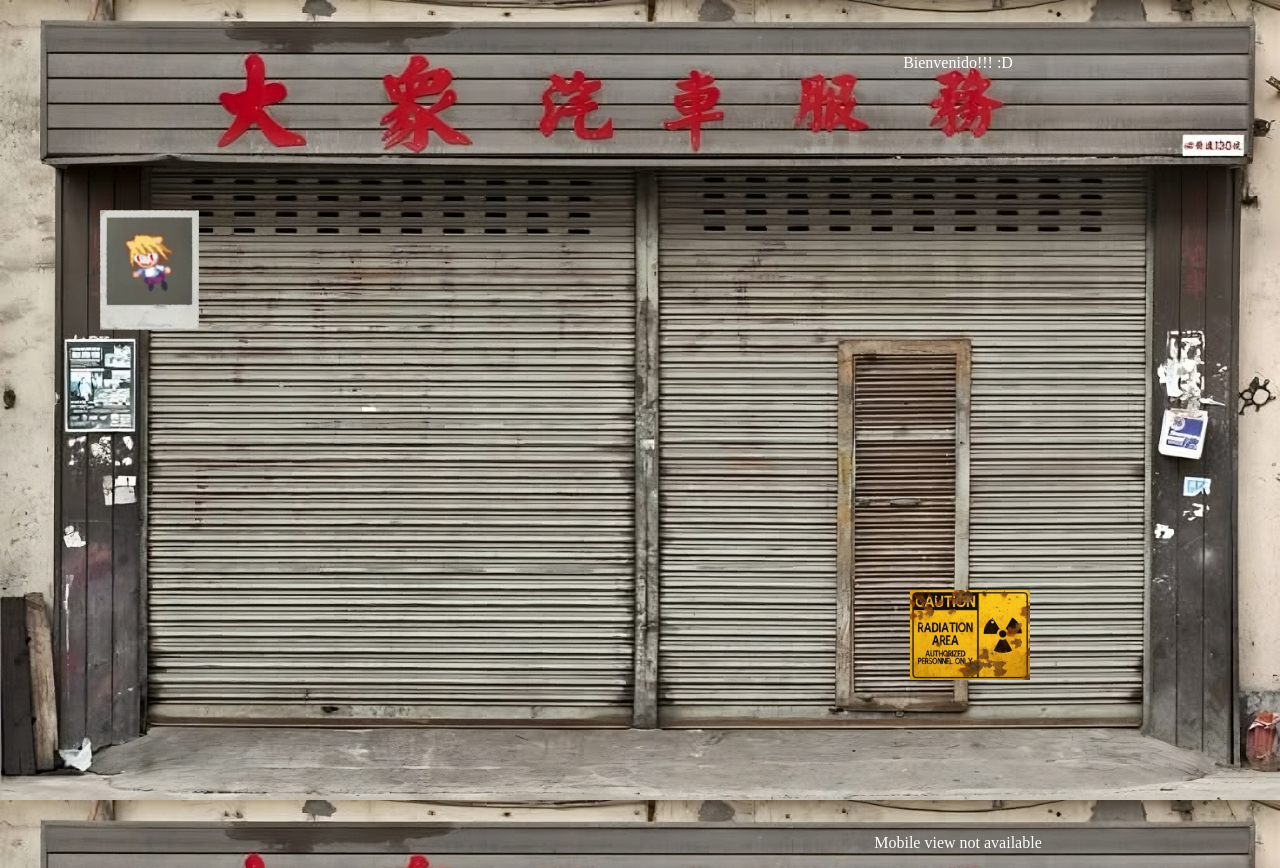
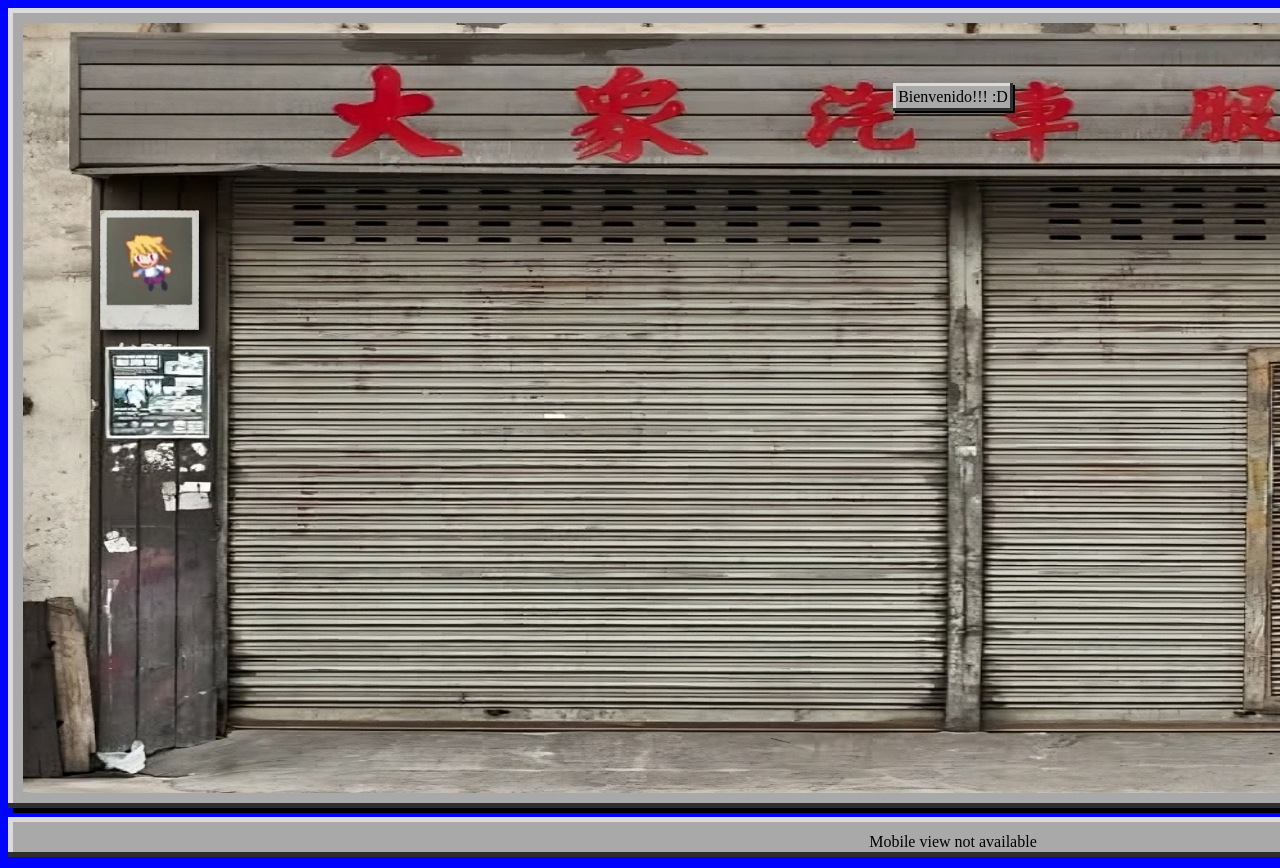
Before and after one commit to HurryChocolate/neocitiesProject, a plain HTML site: page index.html in a window 1280 px wide. Shown: the top 868 px of the page. Drawn offline with Linux system fonts and the light colour scheme.

Commit message:
ouuu yeah

```diff
--- a/index.css
+++ b/index.css
@@ -1,19 +1,27 @@
 body{
-    width: 1900px;
+    width: 1890px;
     height: 800px;
     background-image: url(/images/21e72d6fc1563d5500582a3fcc63a545.jpeg);
-    background-repeat: repeat;
-    background-attachment: fixed;
-    background-size: 100% 100%;
-    background-color: black;
+    background-repeat: no-repeat;
+    background-size: 1890px 790px ;
+    background-position-x: 10px;
+    background-position-y: 12px;
+    background-color: rgb(0, 4, 255);
+    text-align: center;
+    box-shadow: -5px -5px rgb(46, 46, 46) inset, 5px 5px rgb(219, 219, 219) inset, 5px 5px black, 15px 15px darkgray inset, -15px -15px darkgrey inset;
 }
 
 main{
     width: 100%;
+    height: 90%;
 }
 
-main div p{
-    color: white;
+.container p{
+    padding: 5px;
+    color: rgb(0, 0, 0);
+    background-color: darkgray;
+    text-align: center;
+    box-shadow: -3px -3px rgb(46, 46, 46) inset, 3px 3px rgb(219, 219, 219) inset, 2px 2px black;
 }
 
 header{
@@ -30,16 +38,17 @@ nav p{
     width: 5%;
     font-style: italic;
     padding: 5px;
-    margin: 1px;
-    color: whitesmoke;
-    background-color: gray;
+    margin-right: 5px;
+    margin-top: 15px;
+    color: rgb(0, 0, 0);
+    background-color: darkgray;
     text-align: center;
-    border-radius: 5px;
+    box-shadow: -3px -3px rgb(46, 46, 46) inset, 3px 3px rgb(219, 219, 219) inset, 2px 2px black;
+
 }
 
 .container{
     width: 100%;
-    height: 780px;
     display: flex;
     justify-content: center;
 }
@@ -49,19 +58,26 @@ nav p{
     left: 100px;
     height: 120px;
     position: absolute;
+    box-shadow: 5px 5px 10px;
 
 }
 
 #rad{
-    bottom: 120px;
-    right: 250px;
+    position: absolute;
+    margin-top: 550px;
+    margin-left: 600px;
     height: 90px;
-    position: absolute;
+    box-shadow: 5px 5px 10px;
 }
 
 footer{
+    margin-top: 30px;
     width: 100%;
+    height: 5%;
     display: flex;
     justify-content: center;
-    color: white;
+    color: black;
+    background-color: darkgray;
+    text-align: center;
+    box-shadow: -5px -5px rgb(46, 46, 46) inset, 5px 5px rgb(219, 219, 219) inset, 5px 5px black, 15px 15px darkgray inset, -15px -15px darkgrey inset;
 }
```
